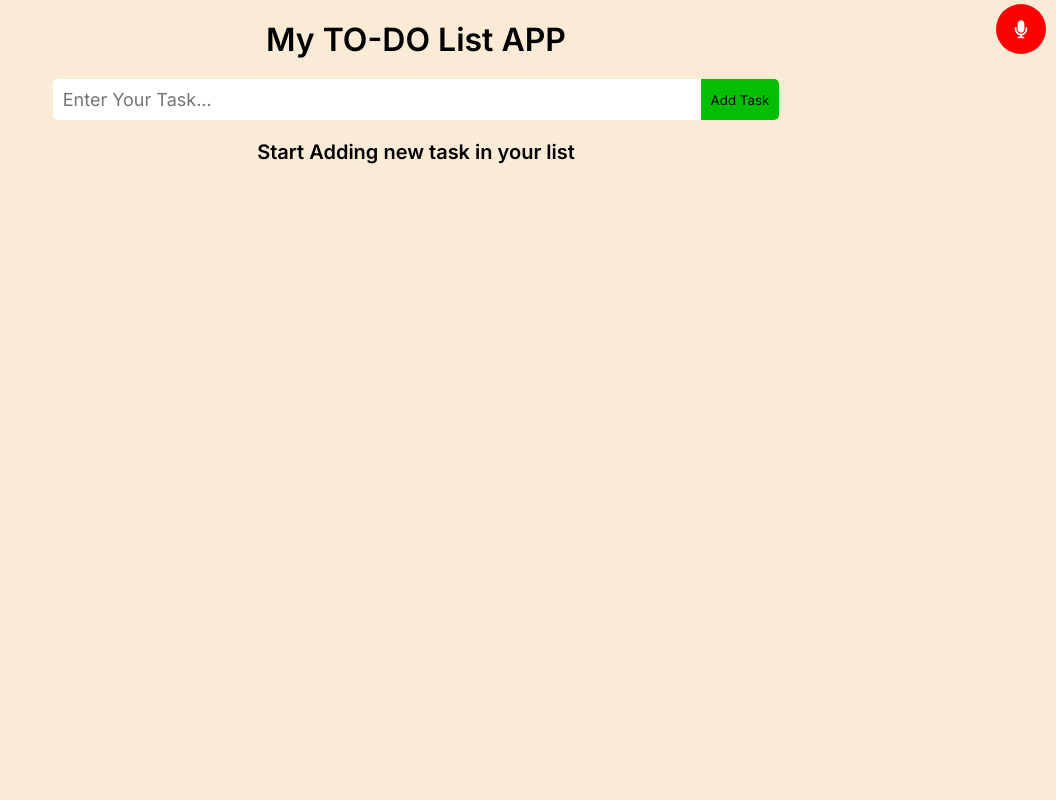
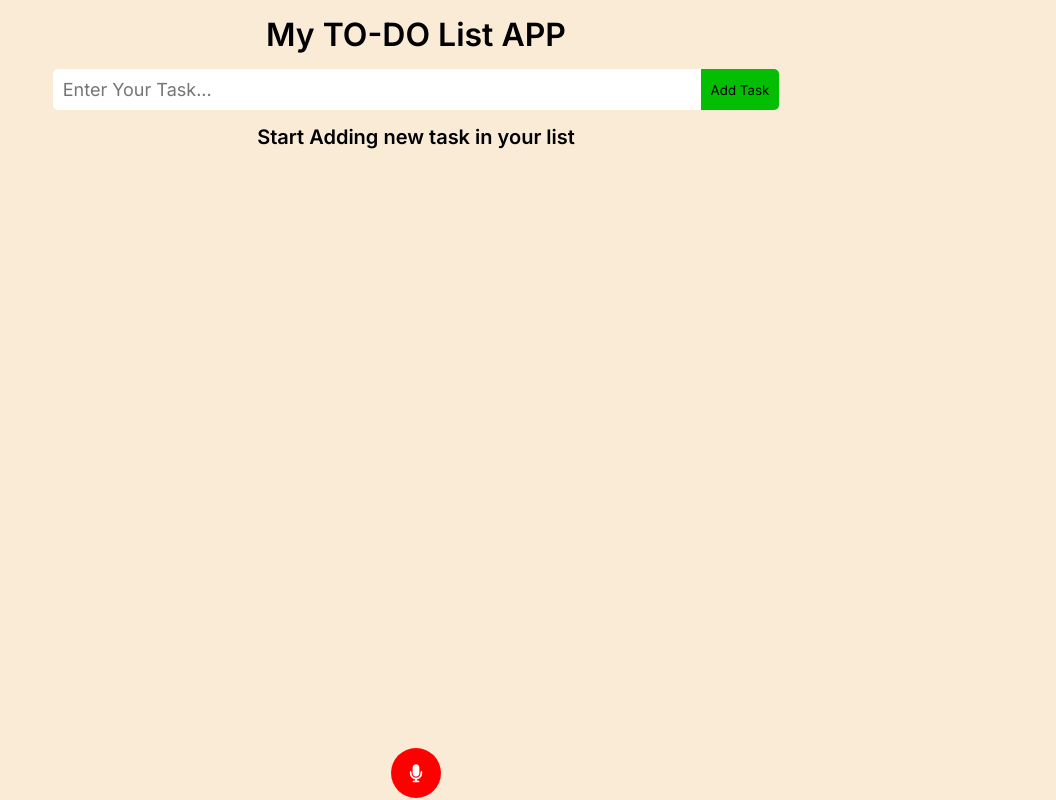
Before and after one commit to nikhilshrivastavdeveloper/to-do_list_app, a plain HTML site: page index.html in a window 1280 px wide. Shown: the whole page, without its empty margins (224-1280 px from the left). Drawn offline with Linux system fonts and the light colour scheme.

Commit message:
add more style for task container box

```diff
--- a/style.css
+++ b/style.css
@@ -25,15 +25,14 @@ body {
     color: white;
     position: absolute;
     z-index: 2;
-    top: 4px;
-    right: 10px;
+    bottom:2px;
 }
 
 
 h1,
 #taskForm,
 #Task-Container {
-    margin-top: 20px;
+    margin-top: 15px;
 }
 
 form {
@@ -60,9 +59,16 @@ form button {
 }
 
 #Task-Container {
+    height:74vh;
+    /* border:2px solid red; */
     width: 60%;
     display: flex;
     justify-content: center;
+    overflow-y: auto;
+}
+
+#Task-Container::-webkit-scrollbar {
+    display: none;
 }
 
 #Task-Container h2 {
```
